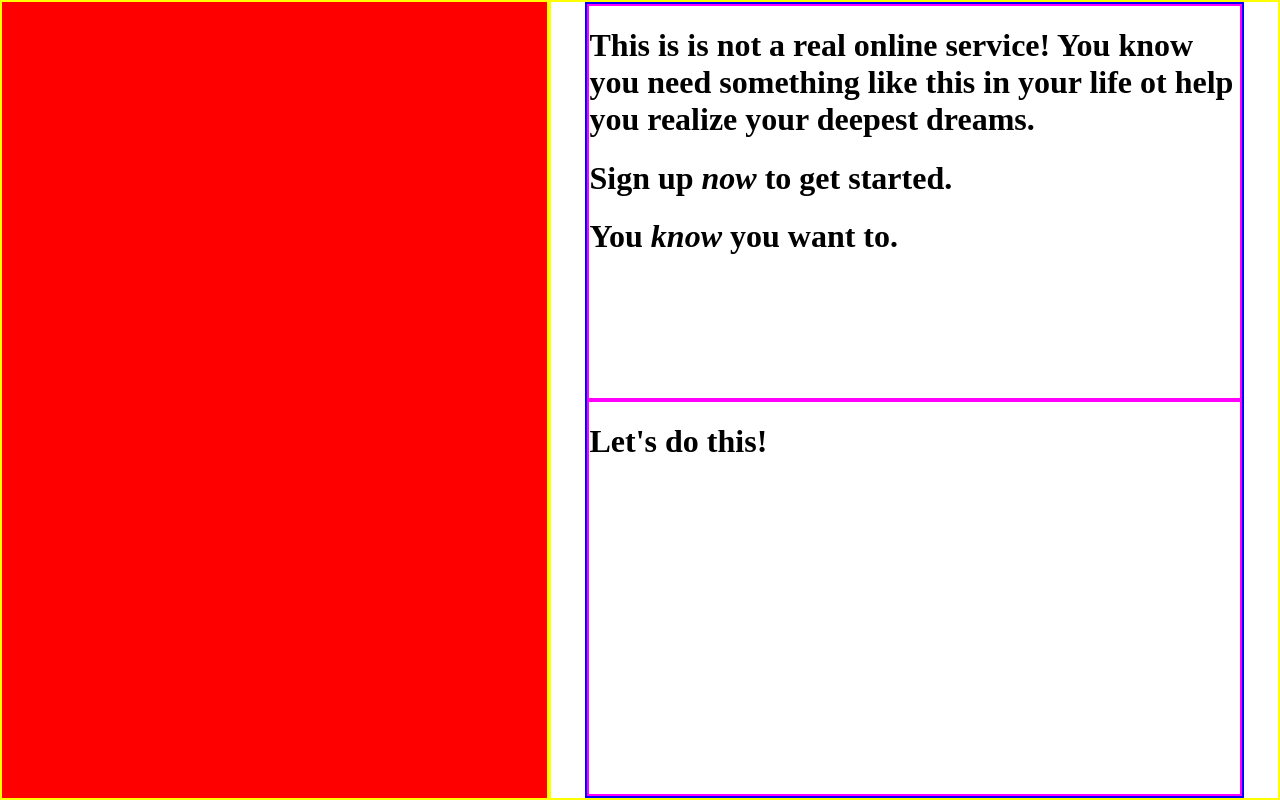
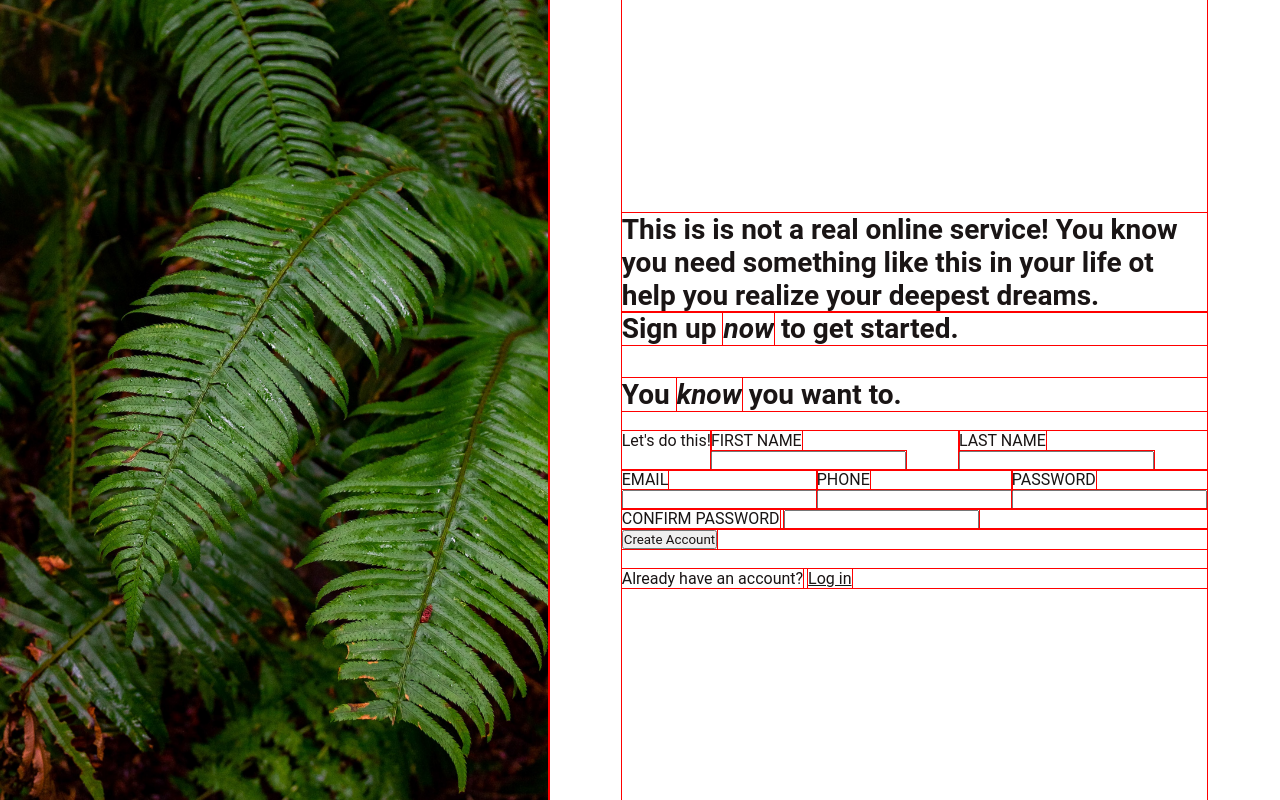
Before and after one commit to wj3ng/odin-projects, a plain HTML site: page signup-form/index.html in a window 1280 px wide. Drawn offline with Linux system fonts and the light colour scheme.

Commit message:
5/3 progress

```diff
--- a/signup-form/index.html
+++ b/signup-form/index.html
@@ -2,6 +2,7 @@
 <html>
 	<head>
 		<title>Sign Up</title>
+		<link href="https://fonts.googleapis.com/css2?family=Poppins:wght@200;300;400;500;600;700&display=swap" rel="stylesheet">
 		<link rel="stylesheet" href="styles.css">
 	</head>
 	<body>
@@ -12,13 +13,48 @@
 			<div class="flex-child right-panel">
 				<div class="flex-container right-panel-container">
 					<div class="right-panel-container-child intro-text">
-						<h1>This is is not a real online service! You know you need something like this in your life ot help you realize your deepest dreams.</h1>
-						<h1>Sign up <i>now</i> to get started.</h1>
-						<h1></h1>
-						<h1>You <i>know</i> you want to.</h1>
+						<p>This is is not a real online service! You know you need something like this in your life ot help you realize your deepest dreams.</p>
+						<p>Sign up <i>now</i> to get started.</p>
+						</br>
+						<p>You <i>know</i> you want to.</p>
 					</div>
-					<div class="right-panel-container-child signup-table">
-						<h1>Let's do this!</h1>
+					<form action="" class="right-panel-container-child">
+						<div class="form">
+							<p class="form-title">Let's do this!</p>
+							<div class="form-field">
+								<label for="first-name">First name</label>
+								<input type="text" name="first-name" id="first-name" required>
+							</div>
+							<div class="form-field">
+								<label for="last-name">Last name</label>
+								<input type="text" name="last-name" id="last-name" required>
+							</div>
+							<div class="form-field">
+								<label for="email">Email</label>
+								<input type="email" name="email" id="email" required>
+							</div>
+							<div class="form-field">
+								<label for="phone">Phone</label>
+								<input type="text" name="phone" id="phone" required>
+							</div>
+							<div class="form-field">
+								<label for="password">Password</label>
+								<input type="password" name="password" id="password" required>
+							</div>
+							<div class="form-field">
+								<label for="confirm-password">Confirm Password</label>
+								<input type="password" name="confirm-password" id="confirm-password" required>
+							</div>
+						</div>
+						<div class="button">
+							<button type="submit">Create Account</button>
+						</div>
+					</form>
+					<div class="login-text right-panel-container-child">
+
+						<p>Already have an account? </p>
+						<a href="#">Log in</a>
+
 					</div>
 				</div>
 			</div>
--- a/signup-form/styles.css
+++ b/signup-form/styles.css
@@ -1,5 +1,19 @@
+:root{
+    --color: #e6007e;
+    --txt: rgb(26, 21, 21);
+}
+
+*{
+    margin: 0px;
+    padding: 0px;
+    box-sizing: border-box;
+    font-family: 'Roboto', sans-serif;
+    color: var(--txt);
+
+    outline: 1px solid red;
+}
+
 html, body {
-	margin: 0;
 	width: 100vw;
 	height: 100vh;
 }
@@ -13,12 +27,14 @@ html, body {
 .flex-child {
 	display: flex;
 	flex: 1;
-	border: 2px solid yellow;
 }
 
 .left-panel {
 	flex: 3;
-	background-color: red;
+	background-image: url("leaf-bg.jpg");
+	background-position: center;
+	background-repeat: no-repeat;
+	background-size: cover;
 }
 
 .right-panel {
@@ -30,17 +46,45 @@ html, body {
 
 .right-panel-container {
 	flex: 1;
-	width: 90%;
-	border: 2px solid blue;
+	width: 80%;
 
+	display: flex;
 	flex-direction: column;
+	justify-content: center;
+	gap: 20px;
 }
 
 .right-panel-container-child {
-	flex: 1 1 0;
-	border: 2px solid magenta;
+	/* outline: 2px solid blue; */
 }
 
 .intro-text {
-	height: 400px;
+	font-size: 28px;
+	font-weight: bold;
 }
+
+/* FORM */
+
+.form {
+	display: flex;
+	flex-wrap: wrap;
+}
+
+.form-field {
+	flex: 1;
+}
+
+.form-field > label {
+	text-transform: uppercase;
+}
+
+.form-field > input {
+
+}
+
+/* LOG IN TEXT */
+
+.login-text {
+	display: flex;
+	gap: 5px;
+}
```
Also changed, not shown: signup-form/leaf-bg.jpg (added).
